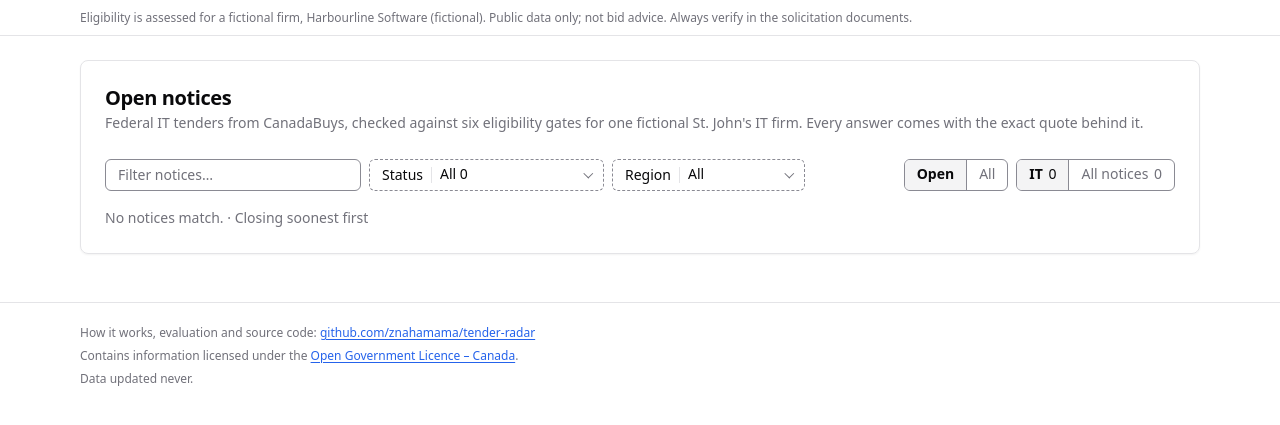
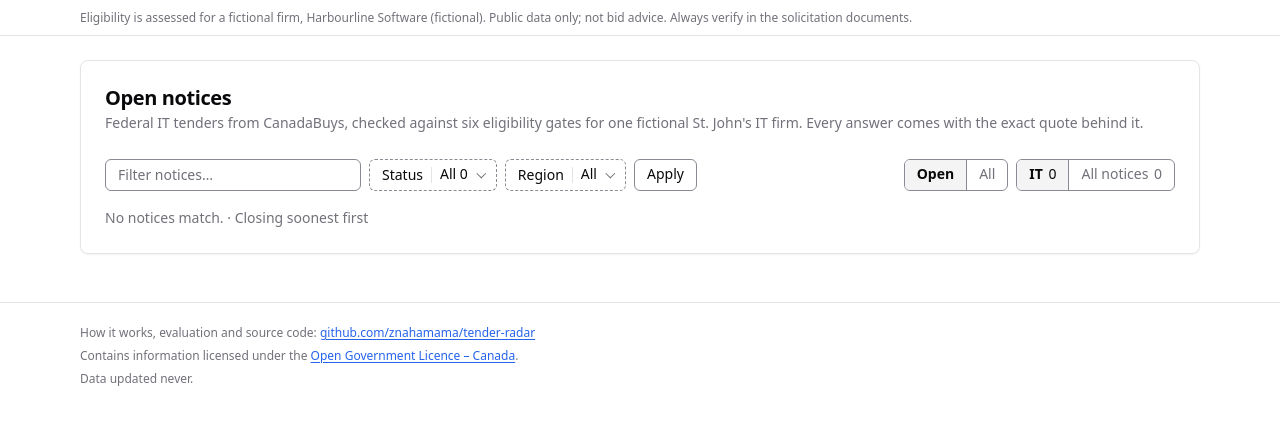
Before and after one commit to znahamama/tender-radar, a Django app: page / in a window 1280 px wide. Shown: the part 49-474 px from the top of the page. Run offline with Django 5.2, Linux system fonts and the light colour scheme; data comes from the database, SQL or seed files in the repository; data that the repository does not hold is empty; parts of the project's set-up code (start-up, migrations or seed data) failed here and were passed over; some libraries are stand-ins or nearby versions.

Commit message:
Keep Apply always visible so the toolbar never shifts on focus

```diff
--- a/backend/tenders/static/tenders/site.css
+++ b/backend/tenders/static/tenders/site.css
@@ -175,14 +175,18 @@ h3 { font-size: var(--text-sm); font-weight: 600; margin: var(--s5) 0 var(--s2);
 .toolbar { display: flex; flex-wrap: wrap; align-items: center; gap: var(--s2); margin: var(--s5) 0 var(--s4); font-size: var(--text-sm); }
 .toolbar input, .toolbar select, .toolbar button { font: inherit; color: var(--fg); }
 .tool { display: inline-flex; align-items: center; height: 2rem; border: 1px solid var(--input); border-radius: var(--radius-sm); background: var(--bg); }
-.tool-search { width: 16rem; }
+/* The search box gives up width first, so the toggles keep their place on the right. */
+.tool-search { flex: 1 1 12rem; min-width: 8rem; max-width: 16rem; }
 .tool-search input { width: 100%; height: 100%; padding: 0 var(--s3); border: 0; border-radius: inherit; background: transparent; }
 .tool-search input::placeholder { color: var(--muted-fg); opacity: 1; }
-.tool-select { position: relative; border-style: dashed; padding-left: var(--s3); }
+.tool-select { position: relative; min-width: 7rem; border-style: dashed; padding-left: var(--s3); }
 .tool-select:hover { background: var(--muted); }
-.tool-label { font-weight: 500; padding-right: var(--s2); margin-right: var(--s2); border-right: 1px solid var(--border); line-height: 1rem; }
+.tool-label { flex-shrink: 0; white-space: nowrap; font-weight: 500; padding-right: var(--s2); margin-right: var(--s2); border-right: 1px solid var(--border); line-height: 1rem; }
 .tool-select select {
   appearance: none;
+  field-sizing: content; /* as wide as the picked option, not the longest one */
+  min-width: 0;
+  text-overflow: ellipsis;
   height: 100%;
   padding: 0 1.75rem 0 0;
   border: 0;
@@ -204,24 +208,33 @@ h3 { font-size: var(--text-sm); font-weight: 600; margin: var(--s5) 0 var(--s2);
 /* The bordered box carries the focus ring, so the select inside doesn't draw a second one. */
 .tool:focus-within { outline: 2px solid var(--accent); outline-offset: 2px; }
 .tool input:focus-visible, .tool select:focus-visible { outline: none; }
+/* No JavaScript, so the form needs a submit button. It is always there (nothing moves on
+   focus) as a quiet outlined button, and turns primary only on hover or keyboard focus. */
 .toolbar .apply {
+  flex-shrink: 0;
   height: 2rem;
   padding: 0 var(--s3);
-  border: 1px solid var(--primary);
+  border: 1px solid var(--input);
   border-radius: var(--radius-sm);
-  background: var(--primary);
-  color: var(--on-primary);
+  background: var(--bg);
+  color: var(--fg);
   font-weight: 500;
   cursor: pointer;
 }
-/* No JavaScript, so the form needs a submit button; it shows once the toolbar has focus. */
-.toolbar:not(:focus-within) .apply {
-  position: absolute; width: 1px; height: 1px; padding: 0; overflow: hidden; clip-path: inset(50%); white-space: nowrap;
+.toolbar .apply:hover, .toolbar .apply:focus-visible {
+  border-color: var(--primary);
+  background: var(--primary);
+  color: var(--on-primary);
 }
-.reset { padding: 0 var(--s2); line-height: 2rem; color: var(--fg); font-weight: 500; text-decoration: none; border-radius: var(--radius-sm); }
+.reset { flex-shrink: 0; white-space: nowrap; padding: 0 var(--s2); line-height: 2rem; color: var(--fg); font-weight: 500; text-decoration: none; border-radius: var(--radius-sm); }
 .reset:hover { background: var(--muted); }
 .reset::after { content: " ×"; content: " ×" / ""; color: var(--muted-fg); }
-.toolbar-gap { flex: 1; }
+/* The two toggles stay together on one line, pushed to the right of the filters. From
+   960px up the toolbar never wraps: the search box, then the selects, give up width instead. */
+.toolbar-toggles { display: flex; flex-shrink: 0; gap: var(--s2); margin-left: auto; }
+@media (min-width: 60em) {
+  .toolbar { flex-wrap: nowrap; }
+}
 
 /* Open | All and IT | All notices: small segmented toggles of real links. */
 .segmented { display: inline-flex; height: 2rem; border: 1px solid var(--input); border-radius: var(--radius-sm); overflow: hidden; }
@@ -411,10 +424,6 @@ details.technical .small:first-of-type { margin-top: 0; }
 
 /* --- projectors and small laptops: give the titles more of the row --------------- */
 
-@media (max-width: 72em) {
-  .tool-search { width: 12rem; }
-}
-
 @media (max-width: 68.75em) { /* 1100px */
   .col-reason { width: 13rem; }
   .tenders .cell-reason { white-space: nowrap; }
@@ -426,10 +435,10 @@ details.technical .small:first-of-type { margin-top: 0; }
   h1 { font-size: 1.375rem; }
   h2 { margin-top: var(--s6); }
   .panel { margin-top: var(--s4); padding: var(--s4); }
-  .tool-search { width: 100%; }
+  .tool-search { flex-basis: 100%; max-width: none; }
   .tool-select { flex: 1 1 auto; }
   .tool-select select { flex: 1; }
-  .toolbar-gap { display: none; }
+  .toolbar-toggles { margin-left: 0; }
   .card { padding: var(--s4); }
   .summary-row { grid-template-columns: 1fr; }
 
--- a/backend/tenders/templates/tenders/list.html
+++ b/backend/tenders/templates/tenders/list.html
@@ -33,12 +33,13 @@
   {% if filters.scope == "all" %}<input type="hidden" name="scope" value="all">{% endif %}
   <button class="apply" type="submit">Apply</button>
   {% if filtered %}<a class="reset" href="{% querystring q=None status=None region=None page=None %}">Reset</a>{% endif %}
-  <span class="toolbar-gap"></span>
+  <span class="toolbar-toggles">
   <span class="segmented" role="group" aria-label="Open or closed">
     <a href="{% querystring show=None page=None %}"{% if filters.show != "all" %} aria-current="true"{% endif %}>Open</a><a href="{% querystring show='all' page=None %}"{% if filters.show == "all" %} aria-current="true"{% endif %}>All</a>
   </span>
   <span class="segmented" role="group" aria-label="Kind of work">
     <a href="{% querystring scope=None page=None %}"{% if filters.scope != "all" %} aria-current="true"{% endif %}>IT <span class="seg-n">{{ scope_counts.it }}</span></a><a href="{% querystring scope='all' page=None %}"{% if filters.scope == "all" %} aria-current="true"{% endif %}>All notices <span class="seg-n">{{ scope_counts.all }}</span></a>
+  </span>
   </span>
 </form>
 
```
